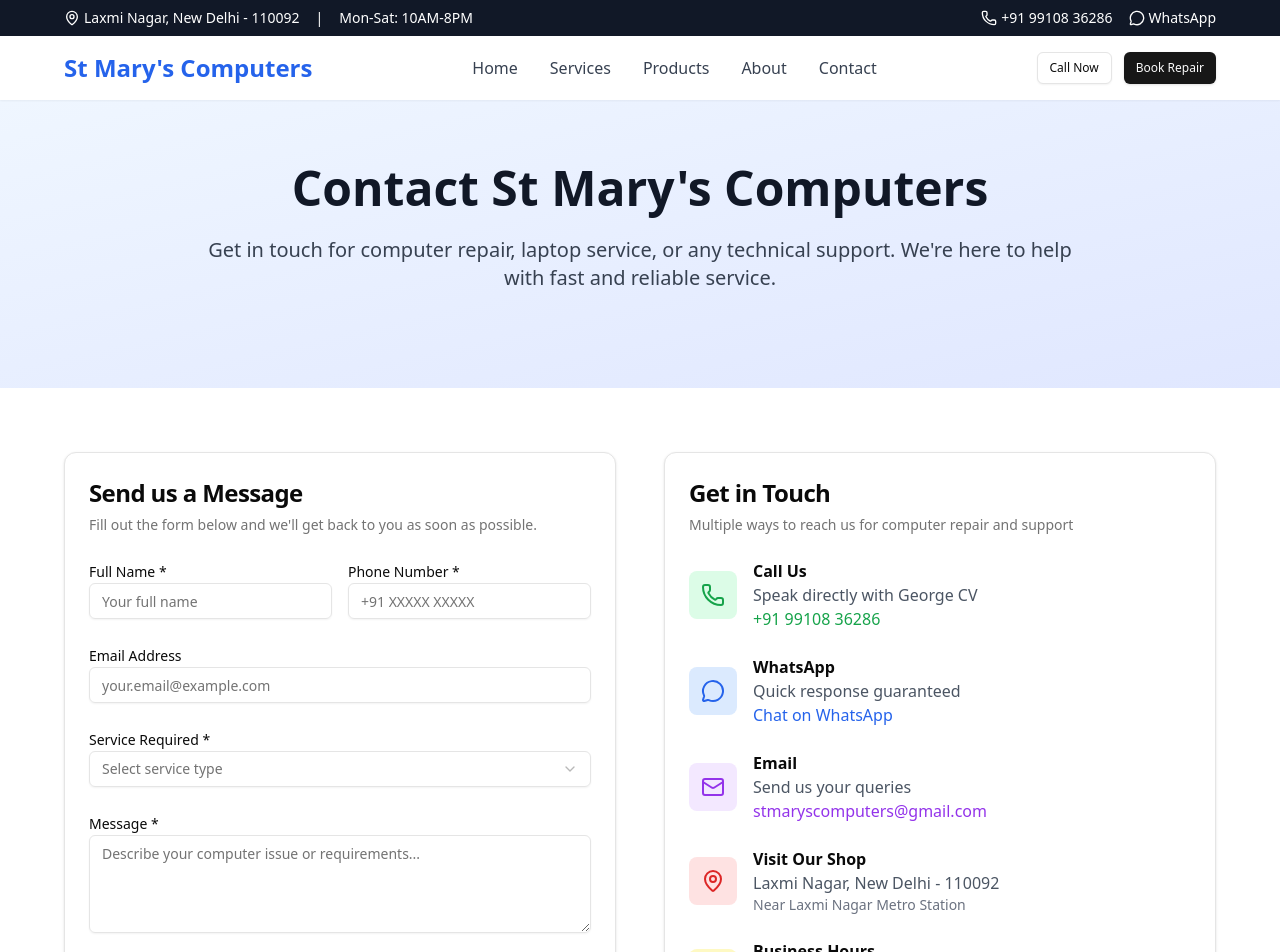
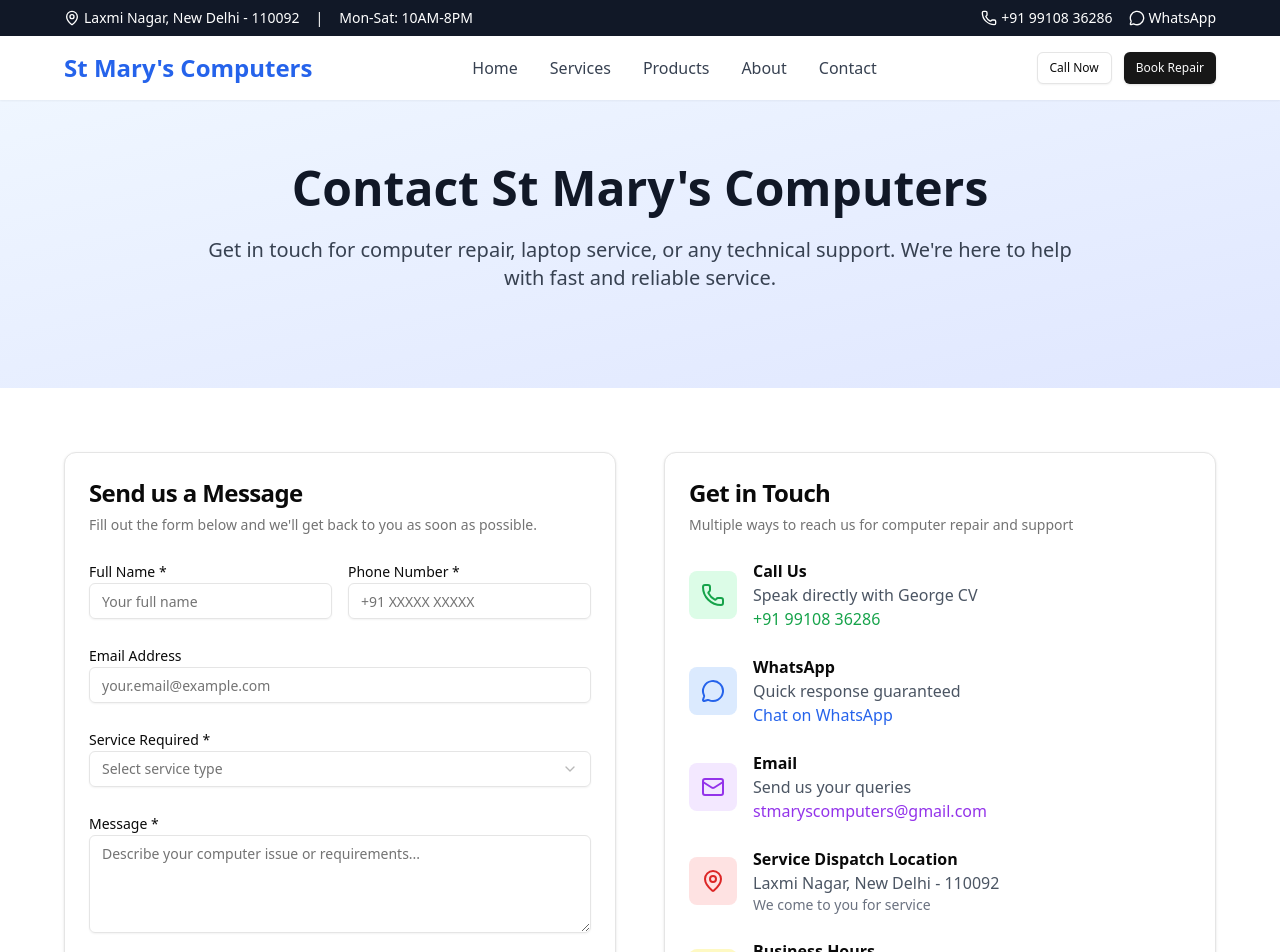
Before and after one commit to dariogeorge21/st-marys-computers, a Next.js app: page /contact in a window 1280 px wide. Shown: the top 952 px of the page. Built offline with nearby package versions, Linux system fonts and the light colour scheme.

Commit message:
Update contact page description and service location title for clarity

```diff
--- a/app/contact/page.tsx
+++ b/app/contact/page.tsx
@@ -12,7 +12,7 @@ import type { Metadata } from "next";
 
 const metadata: Metadata = {
   title: "Contact St Mary's Computers - Computer Repair in Laxmi Nagar, Delhi",
-  description: "Contact St Mary's Computers for computer repair, laptop service, printer setup in Laxmi Nagar. Call +91 99108 36286 or visit our shop in New Delhi.",
+  description: "Contact St Mary's Computers for computer repair, laptop service, printer setup in Laxmi Nagar. Call +91 99108 36286 for on-site service in New Delhi.",
   keywords: "contact computer repair Laxmi Nagar, St Mary's Computers address, computer service Delhi contact",
 };
 
@@ -204,9 +204,9 @@ export default function ContactPage() {
                       <MapPin className="w-6 h-6 text-red-600" />
                     </div>
                     <div>
-                      <h3 className="font-semibold">Visit Our Shop</h3>
+                      <h3 className="font-semibold">Service Dispatch Location</h3>
                       <p className="text-gray-600">Laxmi Nagar, New Delhi - 110092</p>
-                      <p className="text-sm text-gray-500">Near Laxmi Nagar Metro Station</p>
+                      <p className="text-sm text-gray-500">We come to you for service</p>
                     </div>
                   </div>
 
```
